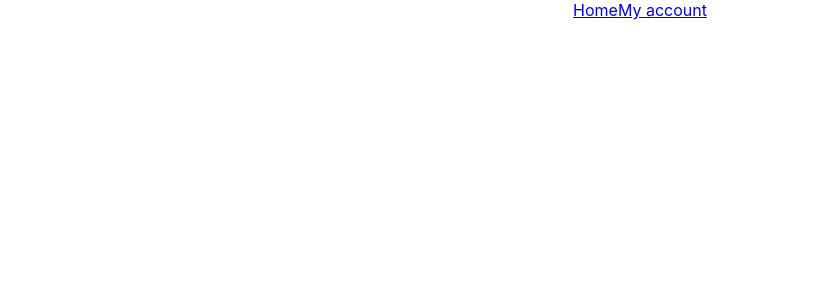
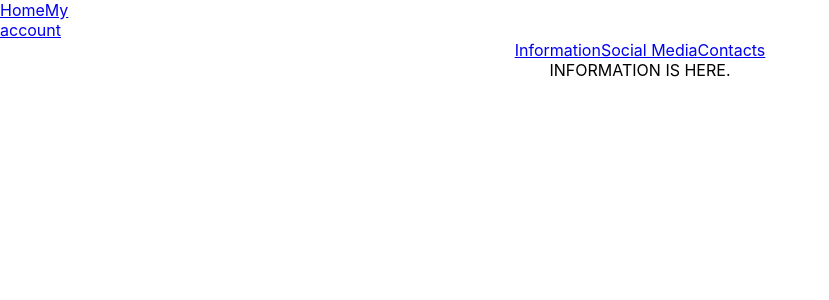
Before and after one commit to CodingMika/my_own_project_frontend, a React (Create React App) app: page /information in a window 1280 px wide. Before the commit this address had no page. Shown: the top 300 px of the page, without its empty margins (0-829 px from the left). Built offline with nearby package versions, Linux system fonts and the light colour scheme.

Commit message:
feat: add footer

```diff
--- a/package.json
+++ b/package.json
@@ -7,6 +7,7 @@
     "@testing-library/react": "^13.3.0",
     "@testing-library/user-event": "^13.5.0",
     "react": "^18.2.0",
+    "react-bootstrap": "^2.5.0",
     "react-dom": "^18.2.0",
     "react-router-dom": "^6.3.0",
     "react-scripts": "5.0.1",
--- a/src/App.js
+++ b/src/App.js
@@ -2,9 +2,13 @@ import "./App.css";
 import HomePage from "./pages/home/home";
 import { Routes, Route } from "react-router-dom";
 import Header from "./layouts/header/header";
+import Footer from "./layouts/footer/footer";
 import SignInPage from "./pages/sign_in/sign_in";
 import SignUpPage from "./pages/sign_up/sign_up";
 import AccountPage from "./pages/account/account";
+import Information from "./pages/information/information";
+import SocialMedia from "./pages/social_media/social_media";
+import Contacts from "./pages/contacts/contacts";
 
 function App() {
   return (
@@ -16,6 +20,12 @@ function App() {
         <Route path="/sign-up" element={<SignUpPage />} />
         <Route path="/account" element={<AccountPage />} />
       </Routes>
+      <Footer />
+      <Routes>
+        <Route path="/information" element={<Information />} />
+        <Route path="/social-media" element={<SocialMedia />} />
+        <Route path="/contacts" element={<Contacts />} />
+      </Routes>
     </div>
   );
 }
--- a/src/layouts/footer/footer.js
+++ b/src/layouts/footer/footer.js
@@ -0,0 +1,14 @@
+import { Link } from "react-router-dom";
+import "./footer.css";
+
+function Footer(props) {
+  return (
+    <div className="footer">
+      <Link to="/information">Information</Link>
+      <Link to="/social_media">Social Media</Link>
+      <Link to="/contacts">Contacts</Link>
+    </div>
+  );
+}
+
+export default Footer;
--- a/src/layouts/header/header.css
+++ b/src/layouts/header/header.css
@@ -0,0 +1,4 @@
+.navbar {
+  display: block;
+  width: 60px;
+}
--- a/src/layouts/header/header.js
+++ b/src/layouts/header/header.js
@@ -1,8 +1,9 @@
 import { Link } from "react-router-dom";
+import "./header.css";
 
 function Header(props) {
   return (
-    <div>
+    <div className="navbar">
       <Link to="/">Home</Link>
       <Link to="/account">My account</Link>
     </div>
--- /dev/null
+++ b/src/pages/contacts/contacts.js
@@ -0,0 +1,8 @@
+import { Link } from "react-router-dom";
+import "./contacts.css";
+
+function Contacts(props) {
+  return <div>CONTACTS ARE HERE.</div>;
+}
+
+export default Contacts;
--- /dev/null
+++ b/src/pages/information/information.js
@@ -0,0 +1,8 @@
+import { Link } from "react-router-dom";
+import "./information.css";
+
+function Information(props) {
+  return <div>INFORMATION IS HERE.</div>;
+}
+
+export default Information;
--- /dev/null
+++ b/src/pages/social_media/social_media.js
@@ -0,0 +1,8 @@
+import { Link } from "react-router-dom";
+import "./social_media.css";
+
+function SocialMedia(props) {
+  return <div>SOCIAL MEDIA IS HERE.</div>;
+}
+
+export default SocialMedia;
```
Also changed, not shown: src/pages/contacts/contacts.css (added), src/pages/information/information.css (added), src/pages/social_media/social_media.css (added), 1 other file (tests, documents, lock files or other folders).
